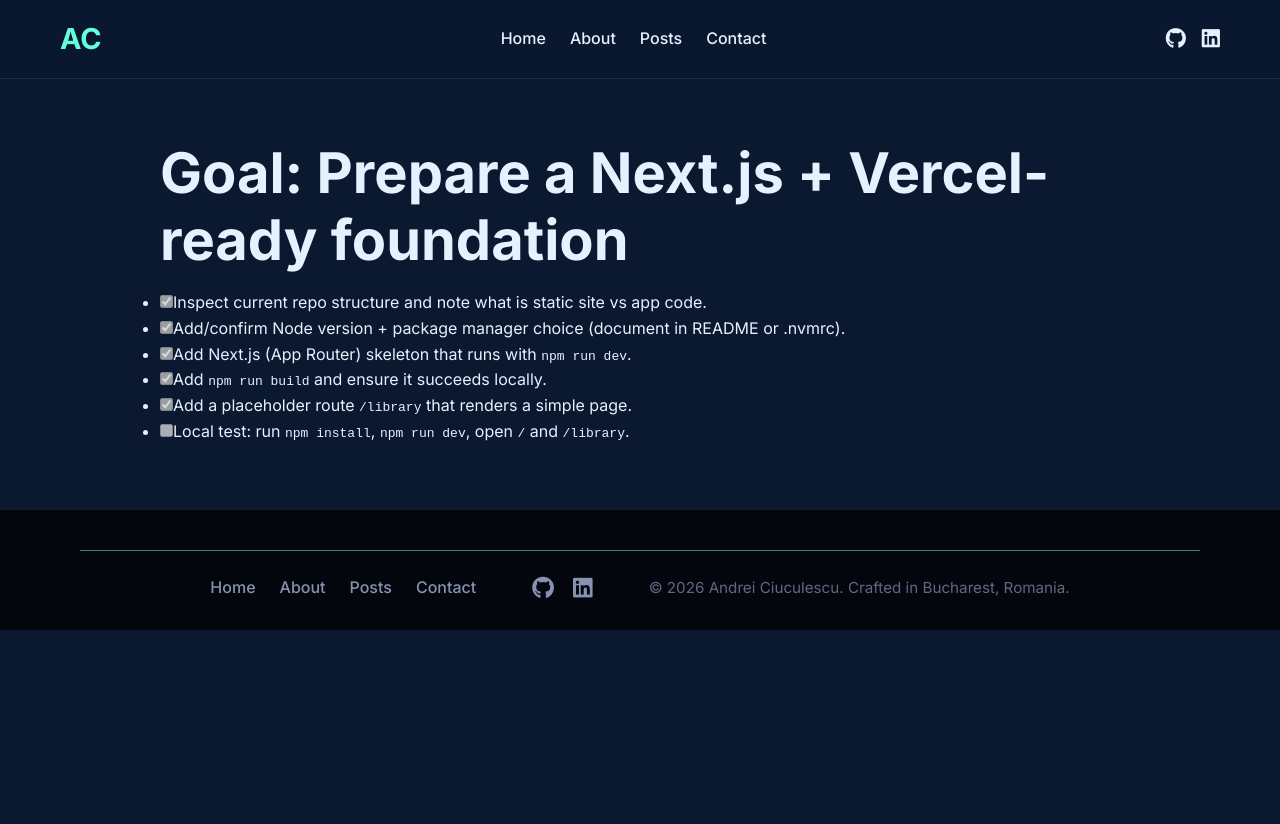
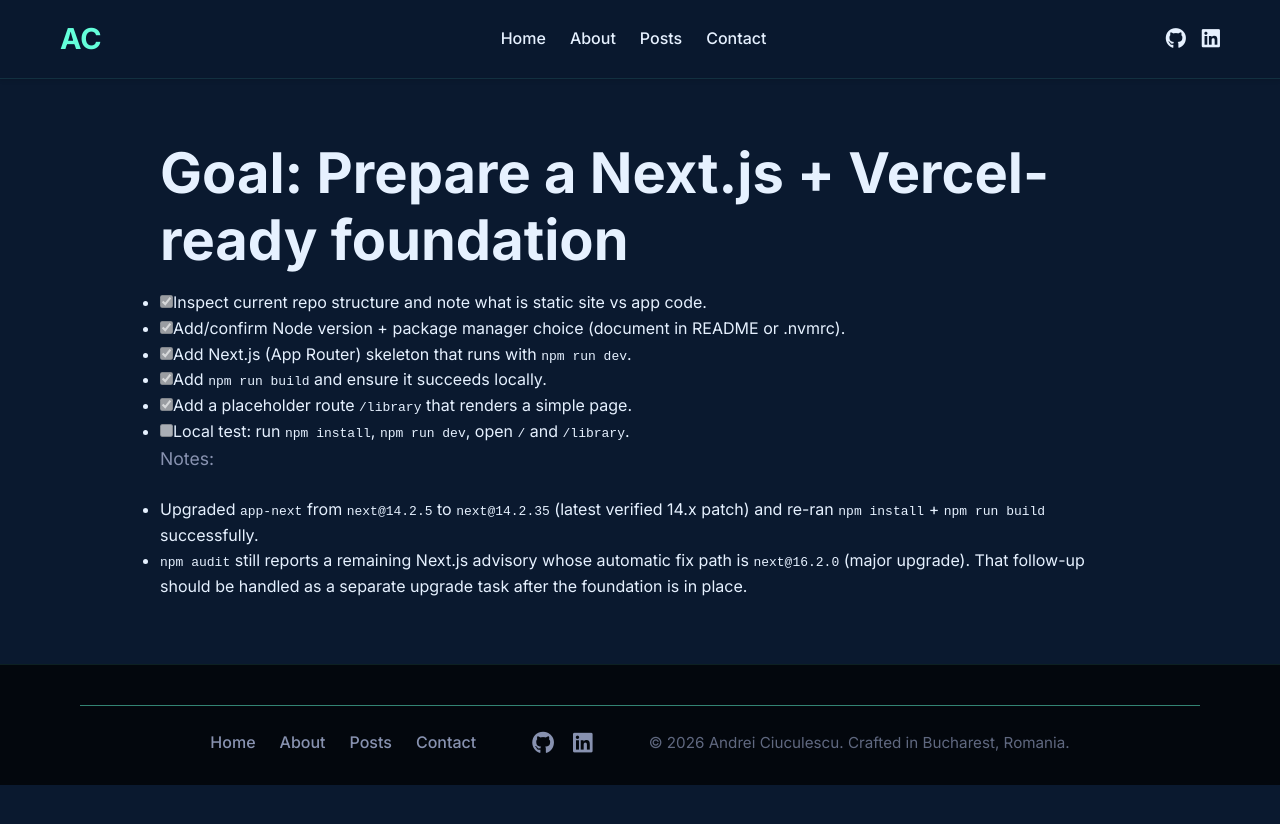
Before and after one commit to ciuc123/ciuc123.github.io, a Jekyll site: the page built from plan/tasks-tech/010-goal-prepare-nextjs-vercel-foundation.md, in a window 1280 px wide. Shown: the top 824 px of the page. Built offline with Jekyll 4.4.1, drawn with Linux system fonts in a browser that asks for light colours; our own code applies the rules of GitHub Pages for plain Markdown files.

Commit message:
010 - setup next js

```diff
--- a/app-next/package.json
+++ b/app-next/package.json
@@ -9,7 +9,7 @@
     "lint": "next lint"
   },
   "dependencies": {
-    "next": "14.2.5",
+    "next": "14.2.35",
     "react": "18.3.1",
     "react-dom": "18.3.1"
   }
--- a/plan/tasks-tech/010-goal-prepare-nextjs-vercel-foundation.md
+++ b/plan/tasks-tech/010-goal-prepare-nextjs-vercel-foundation.md
@@ -6,3 +6,7 @@
 - [x] Add `npm run build` and ensure it succeeds locally.
 - [x] Add a placeholder route `/library` that renders a simple page.
 - [ ] Local test: run `npm install`, `npm run dev`, open `/` and `/library`.
+
+Notes:
+- Upgraded `app-next` from `next@14.2.5` to `next@14.2.35` (latest verified 14.x patch) and re-ran `npm install` + `npm run build` successfully.
+- `npm audit` still reports a remaining Next.js advisory whose automatic fix path is `next@16.2.0` (major upgrade). That follow-up should be handled as a separate upgrade task after the foundation is in place.
```
Also changed, not shown: 1 other file.
